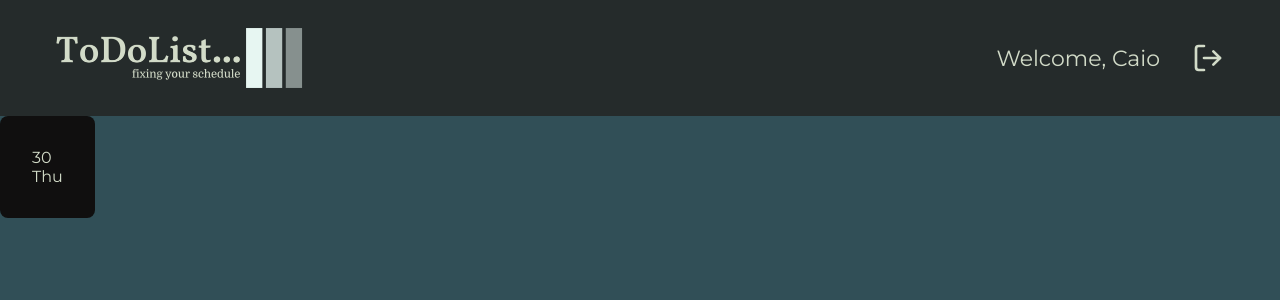
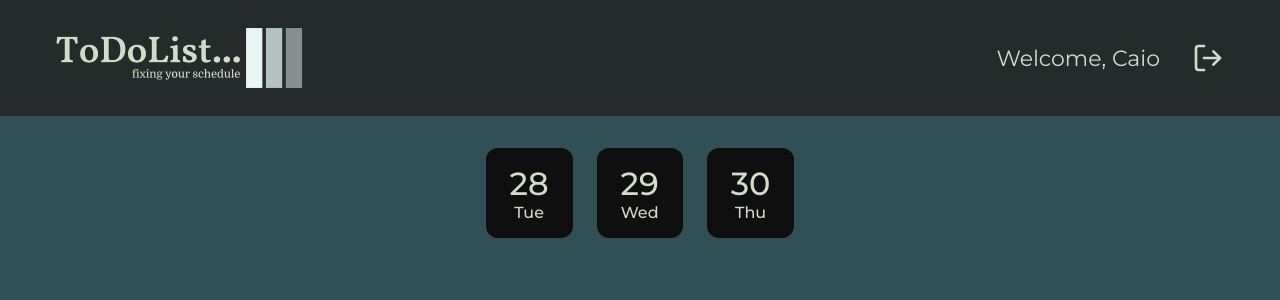
Before and after one commit to Caioscg/ToDoList..., a React (Vite) app: page / in a window 1280 px wide. Shown: the top 300 px of the page. Built offline with nearby package versions, Linux system fonts and the light colour scheme.

Commit message:
days boxes

```diff
--- a/src/components/Day/styles.js
+++ b/src/components/Day/styles.js
@@ -2,8 +2,19 @@ import styled from "styled-components"
 
 export const Container = styled.div`
     width: fit-content;
-    padding: 32px;
-    border-radius: 8px;
+    padding: 16px 24px;;
+    border-radius: 12px;
 
     background-color: ${({ theme }) => theme.COLORS.DARK_100};
+    cursor: pointer;
+
+    .day-number {
+        font-size: 32px;
+        font-weight: 500;
+    }
+
+    .day-week {
+        font-weight: 500;
+        text-align: center;
+    }
 `
--- a/src/pages/Home/index.jsx
+++ b/src/pages/Home/index.jsx
@@ -31,7 +31,11 @@ export function Home() {
         <Container>
             <Header />
             <main>
-                <Day number={30} day="Thu"/>
+                <div className="days">
+                    <Day number={28} day="Tue"/>
+                    <Day number={29} day="Wed"/>
+                    <Day number={30} day="Thu"/>
+                </div>
             </main>
         </Container>
     )
--- a/src/pages/Home/styles.js
+++ b/src/pages/Home/styles.js
@@ -11,7 +11,18 @@ export const Container = styled.div`
     "content";
 
     > main {
-        grid-area: "content"
+        grid-area: "content";
+
+        .days {
+            width: 100%;
+            padding: 32px 64px;
+
+            display: flex;
+            align-items: center;
+            justify-content: center;
+            gap: 24px;
+
+        }
     }
 `
 
```
